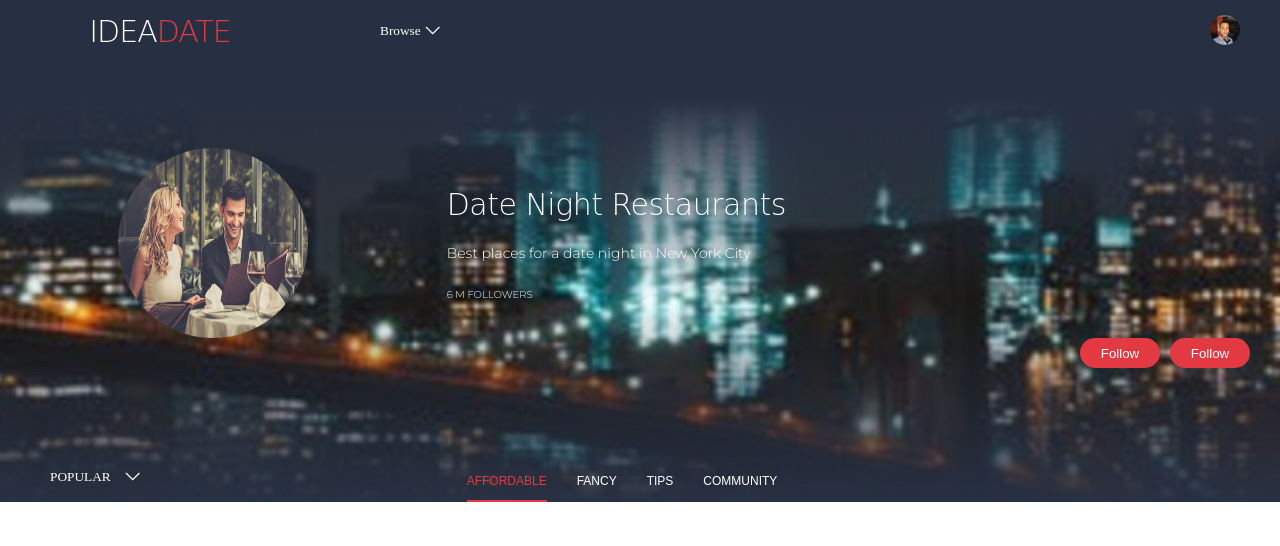
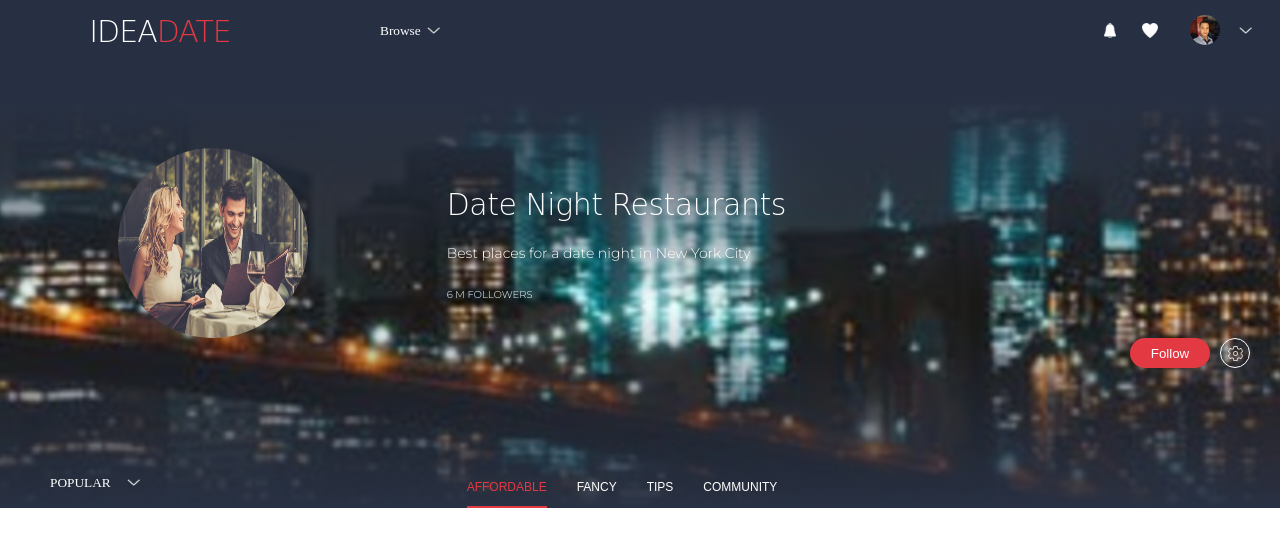
Before and after one commit to SimoMazil/frontend-coding-challenge, a website: page index.html in a window 1280 px wide. Drawn offline with Linux system fonts and the light colour scheme; a web font is replaced by a local one.

Commit message:
Add all Icons to the header

```diff
--- a/index.html
+++ b/index.html
@@ -65,7 +65,7 @@
               </grid>
               <ul class="">
                 <li><button class="follow" type="button">Follow</button></li>
-                <li><button class="follow" type="button">Follow</button></li>
+                <li><button class="settings" type="button"></button></li>
               </ul>
             </div>
           </grid>
--- a/sass/global.sass
+++ b/sass/global.sass
@@ -6,6 +6,7 @@ $font-Montserrat: 'Montserrat', sans-serif
 
 =dropdown-background
   background: url('../icons/arrow-down.png') no-repeat right transparent
+  background-size: 13px 7px
   appearance: none
   -moz-appearance: none
   -webkit-appearance: none
--- a/sass/header.sass
+++ b/sass/header.sass
@@ -39,14 +39,39 @@ header
       float: right
 
       li
-        margin-right: 15px
+        margin-right: 10px
         float: left
 
-        .profile
-          width: 30px
-          height: 30px
-          overflow: hidden
-          +border-radius(15px)
+      li:first-child
+        a
+          margin: 5px
+          width: 20px
+          height: 20px
+          background: url('../icons/bell.png') no-repeat center
+          background-size: 12px 15px
+
+      li:nth-child(2)
+        a
+          margin: 5px
+          width: 20px
+          height: 20px
+          background: url('../icons/heart.png') no-repeat center
+          background-size: 16px 15px
+
+      li:last-child
+        a
+          margin: 5px
+          width: 20px
+          height: 20px
+          background: url('../icons/arrow-down.png') no-repeat center
+          background-size: 13px 7px
+
+      .profile
+        margin-left: 15px
+        width: 30px
+        height: 30px
+        overflow: hidden
+        +border-radius(15px)
 
   .description-header
     min-height: 190px
@@ -63,13 +88,25 @@ header
           float: left
           margin-right: 10px
 
-          button
+          button:hover
+            cursor: pointer
+
+          .follow
             color: #fff
             background: $color-g-red
             border: none
             height: 30px
             width: 80px
             +border-radius(20px)
+
+          .settings
+            border: 1px solid #fff
+            background: transparent
+            height: 30px
+            width: 30px
+            background: url('../icons/wrench.png') no-repeat center
+            background-size: 15px
+            +border-radius(15px)
 
       .description-image
 
```
Also changed, not shown: css/imports.css, icons/bell.png (added), icons/heart.png (added), icons/wrench.png (added).
